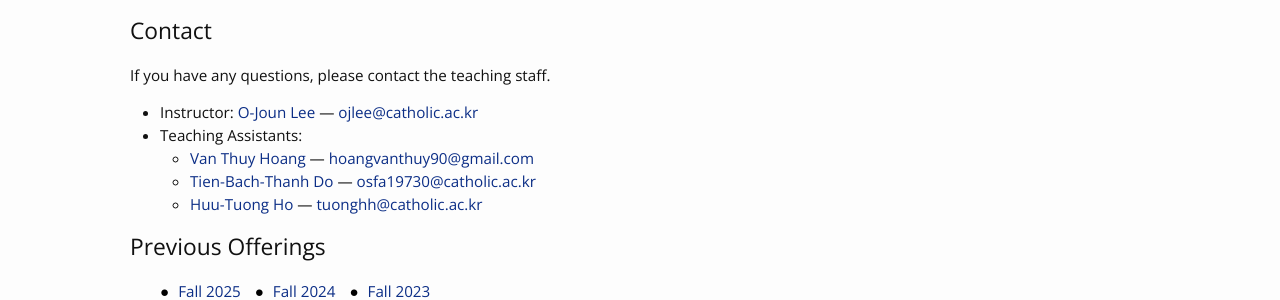
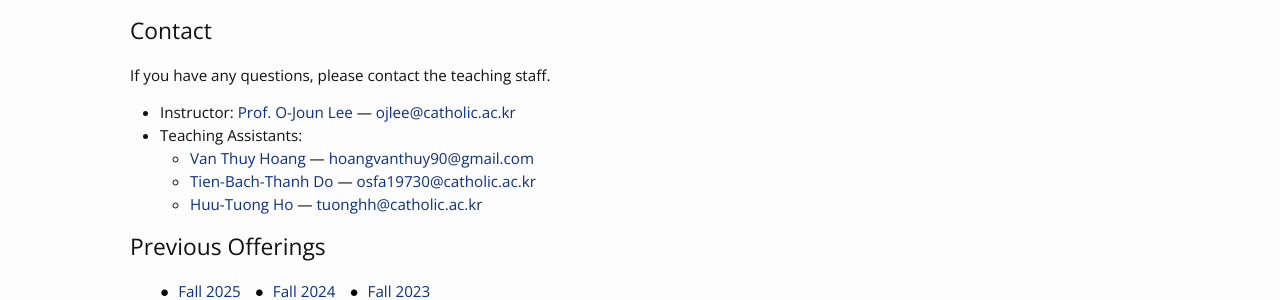
Before and after one commit to NSLab-CUK/Graph-Neural-Networks-Fall-2026, a Jekyll site: the page built from docs/index.md, in a window 1280 px wide and 900 px high, scrolled down 457 px. Shown: the part 158-458 px from the top of the window. Built offline with Jekyll 4.4.1, drawn with Linux system fonts in a browser that asks for light colours; nearby versions of some CDN libraries.

Commit message:
Update: Correct instructor title and fix link for Huu-Tuong Ho in contact section

```diff
--- a/docs/index.md
+++ b/docs/index.md
@@ -23,8 +23,8 @@
 
 If you have any questions, please contact the teaching staff.
 
-* Instructor: [O-Joun Lee](https://nslab-cuk.github.io/member) — [ojlee@catholic.ac.kr](mailto:ojlee@catholic.ac.kr)
+* Instructor: [Prof. O-Joun Lee](https://nslab-cuk.github.io/member/ojlee) — [ojlee@catholic.ac.kr](mailto:ojlee@catholic.ac.kr)
 * Teaching Assistants:
   * [Van Thuy Hoang](https://nslab-cuk.github.io/member/hoangvanthuy90) — [hoangvanthuy90@gmail.com](mailto:hoangvanthuy90@gmail.com)
   * [Tien-Bach-Thanh Do](https://nslab-cuk.github.io/member/osfa19730) — [osfa19730@catholic.ac.kr](mailto:osfa19730@catholic.ac.kr)
-  * [Huu-Tuong Ho](https://nslab-cuk.github.io/member/) — [tuonghh@catholic.ac.kr](mailto:tuonghh@catholic.ac.kr)
+  * [Huu-Tuong Ho](https://nslab-cuk.github.io/member/tuong) — [tuonghh@catholic.ac.kr](mailto:tuonghh@catholic.ac.kr)
```
